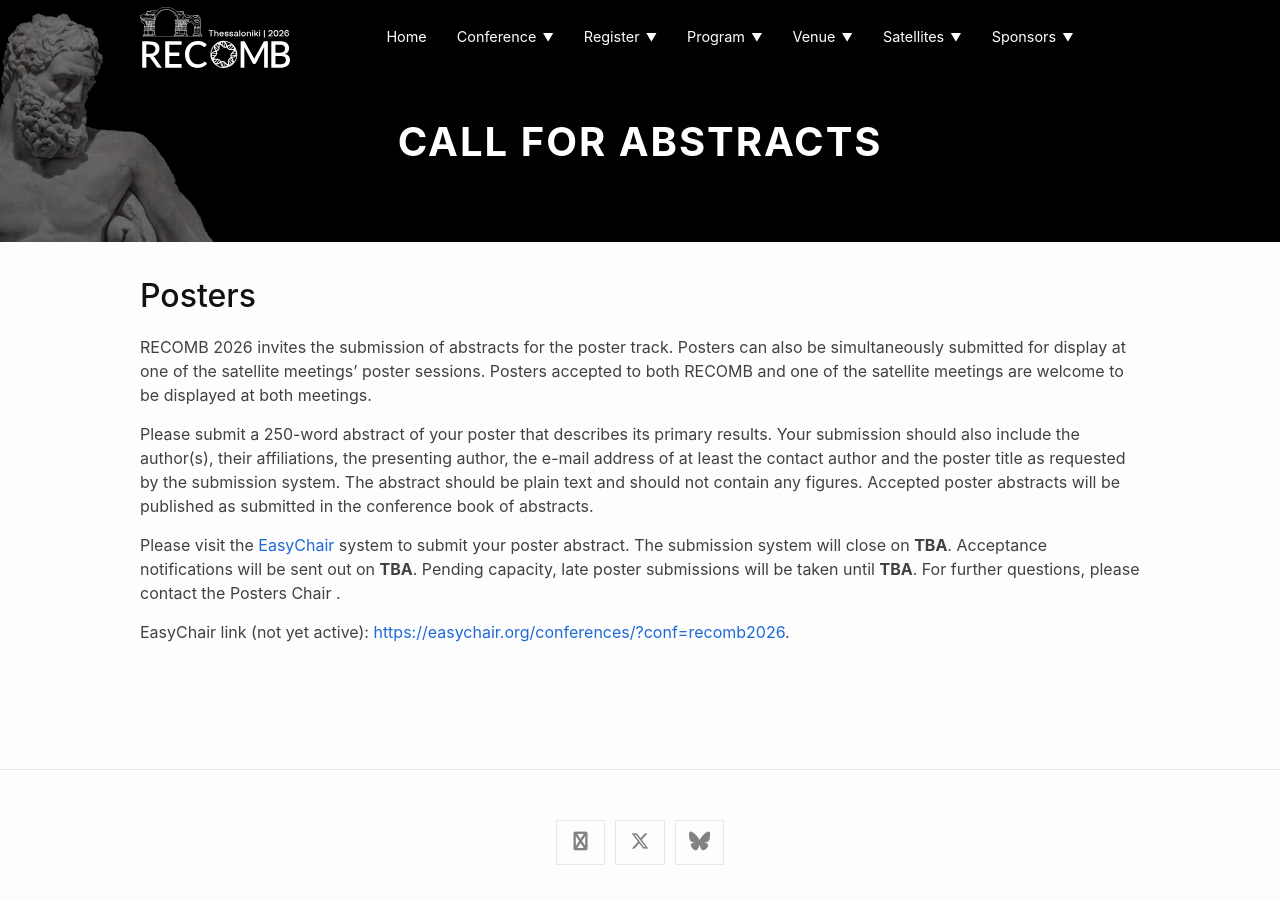
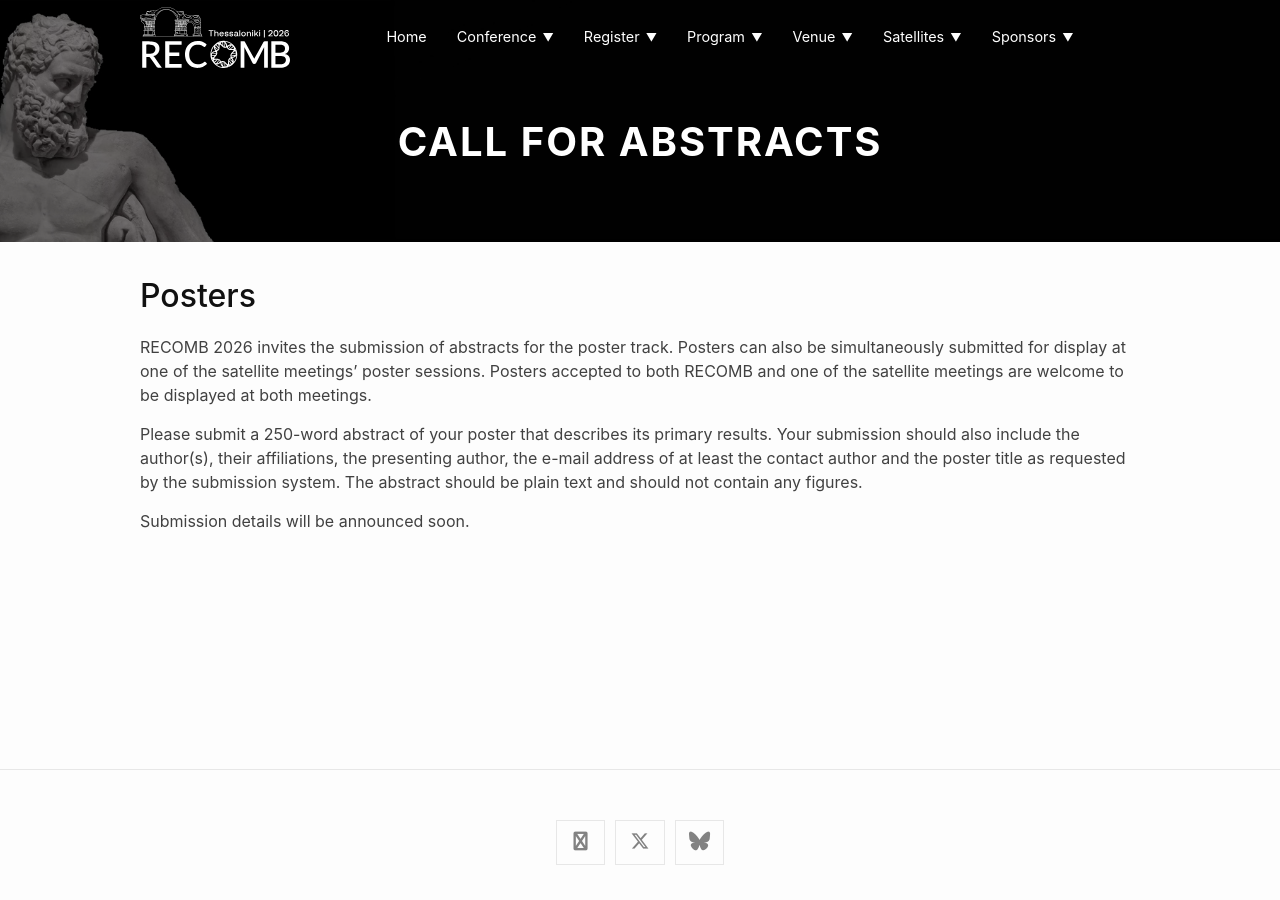
Before and after one commit to recomb-conference/recomb2026, a Jekyll site: the page built from call_for_abstracts.md, in a window 1280 px wide. Built offline with Jekyll 4.4.1, drawn with Linux system fonts in a browser that asks for light colours; nearby versions of some CDN libraries.

Commit message:
Update poster submission instructions
Removed details about the EasyChair submission system and added a note that submission details will be announced soon.

```diff
--- a/call_for_abstracts.md
+++ b/call_for_abstracts.md
@@ -7,8 +7,6 @@ title: Call for Abstracts
 
 {{ site.title }} invites the submission of abstracts for the poster track. Posters can also be simultaneously submitted for display at one of the satellite meetings' poster sessions. Posters accepted to both RECOMB and one of the satellite meetings are welcome to be displayed at both meetings.
 
-Please submit a 250-word abstract of your poster that describes its primary results. Your submission should also include the author(s), their affiliations, the presenting author, the e-mail address of at least the contact author and the poster title as requested by the submission system. The abstract should be plain text and should not contain any figures. Accepted poster abstracts will be published as submitted in the conference book of abstracts.
+Please submit a 250-word abstract of your poster that describes its primary results. Your submission should also include the author(s), their affiliations, the presenting author, the e-mail address of at least the contact author and the poster title as requested by the submission system. The abstract should be plain text and should not contain any figures.
 
-Please visit the [EasyChair]({{ site.links.easychair }}) system to submit your poster abstract. The submission system will close on **{{ site.deadlines.poster_submission }}**. Acceptance notifications will be sent out on **{{ site.deadlines.poster_notification }}**. Pending capacity, late poster submissions will be taken until **{{ site.deadlines.late_poster_submission }}**. For further questions, please contact the Posters Chair [{{ site.team.posters_chair }}](mailto:{{ site.team.posters_chair_email }}).
-
-EasyChair link (not yet active): [{{ site.links.easychair }}]({{ site.links.easychair }}).
+Submission details will be announced soon.
```
